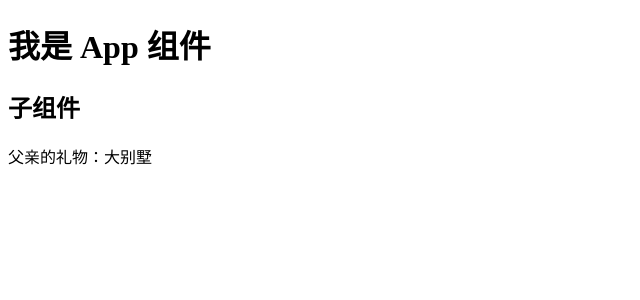
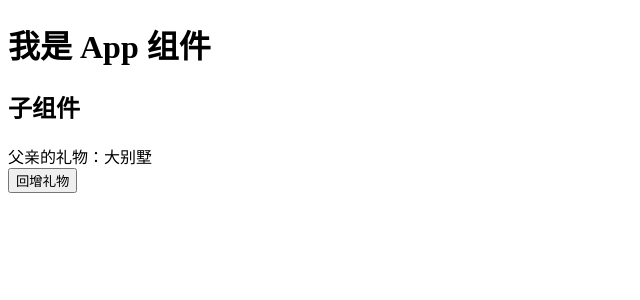
Before and after one commit to YouthguyZ/typescript, a Vue app: page / in a window 1280 px wide. Shown: the top 300 px of the page, without its empty margins (0-640 px from the left). Built offline with nearby package versions, Linux system fonts and the light colour scheme.

Commit message:
feat:defineEmits

```diff
--- a/src/App.vue
+++ b/src/App.vue
@@ -2,7 +2,7 @@
   <div>
     <h1>我是 App 组件</h1>
   </div>
-  <Son :house="house"/>
+  <Son :house="house" @giveGift="giveGift"/>
 </template>
 
 <script setup lang="ts">
@@ -10,6 +10,10 @@ import { ref } from 'vue';
 import Son from './components/Son.vue';
 
 const house=ref('大别墅')
+const giveGift=(gift:string)=>{
+  console.log('父亲收到了礼物:'+gift);
+
+}
 </script>
 
 <style scoped>
--- a/src/components/Son.vue
+++ b/src/components/Son.vue
@@ -3,6 +3,7 @@
     <h2>子组件</h2>
   </div>
   <div>父亲的礼物：{{house}}{{car}}</div>
+  <button @click="change">回增礼物</button>
 </template>
 
 <script setup lang="ts">
@@ -18,8 +19,16 @@
 // 使用ts的泛型指令props类型
 defineProps<{house:string,car?:string}>()
 //----------------------------------------------------------
+// const emit=defineEmits(['giveGift'])
+// const change=()=>{
+//   emit('giveGift','儿媳妇')
+// }
 
-
+// ts defineEmits
+const emit=defineEmits<{(e:'giveGift',gift:string):void}>()
+const change=()=>{
+  emit('giveGift','一个儿媳妇')
+}
 
 </script>
 
```
